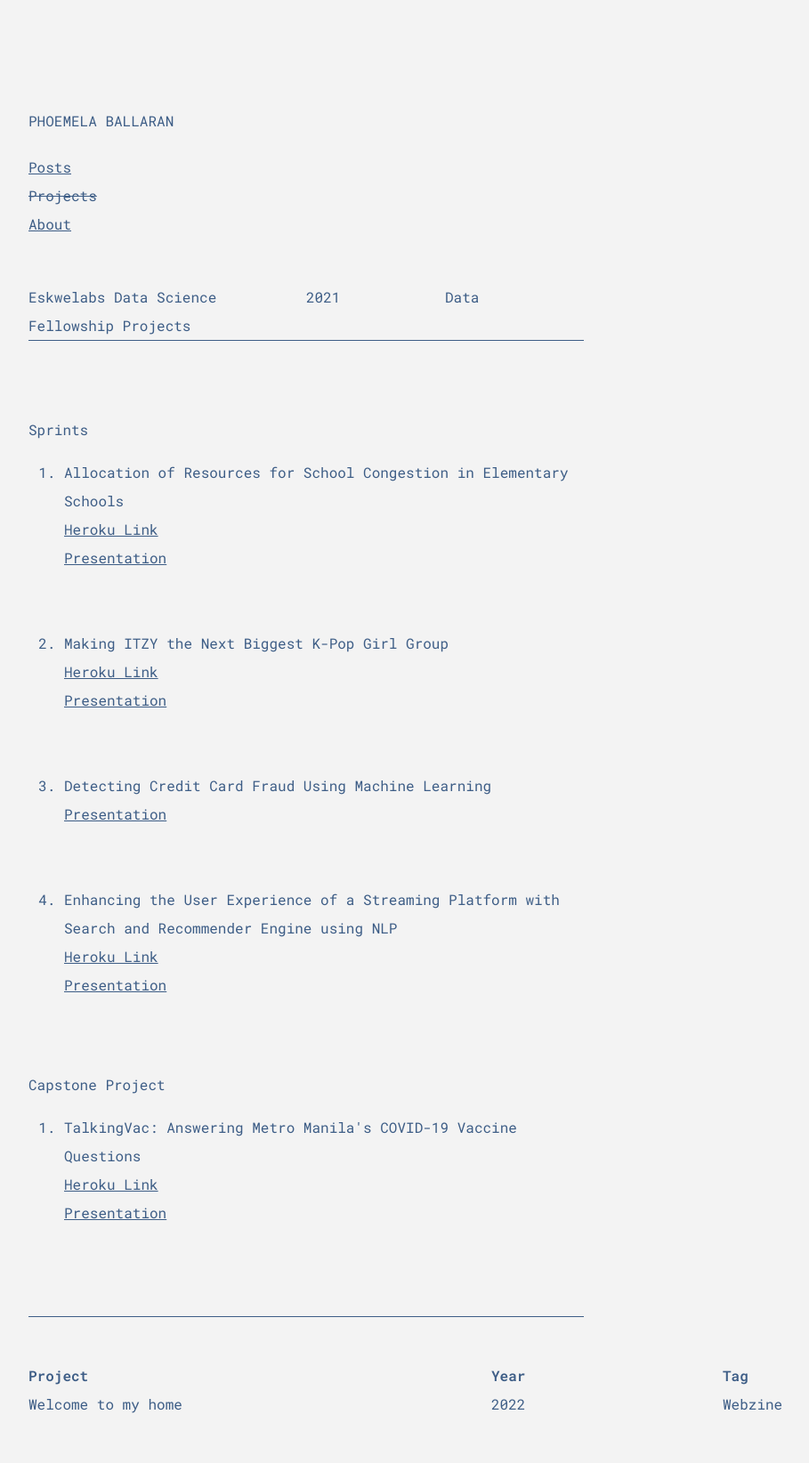
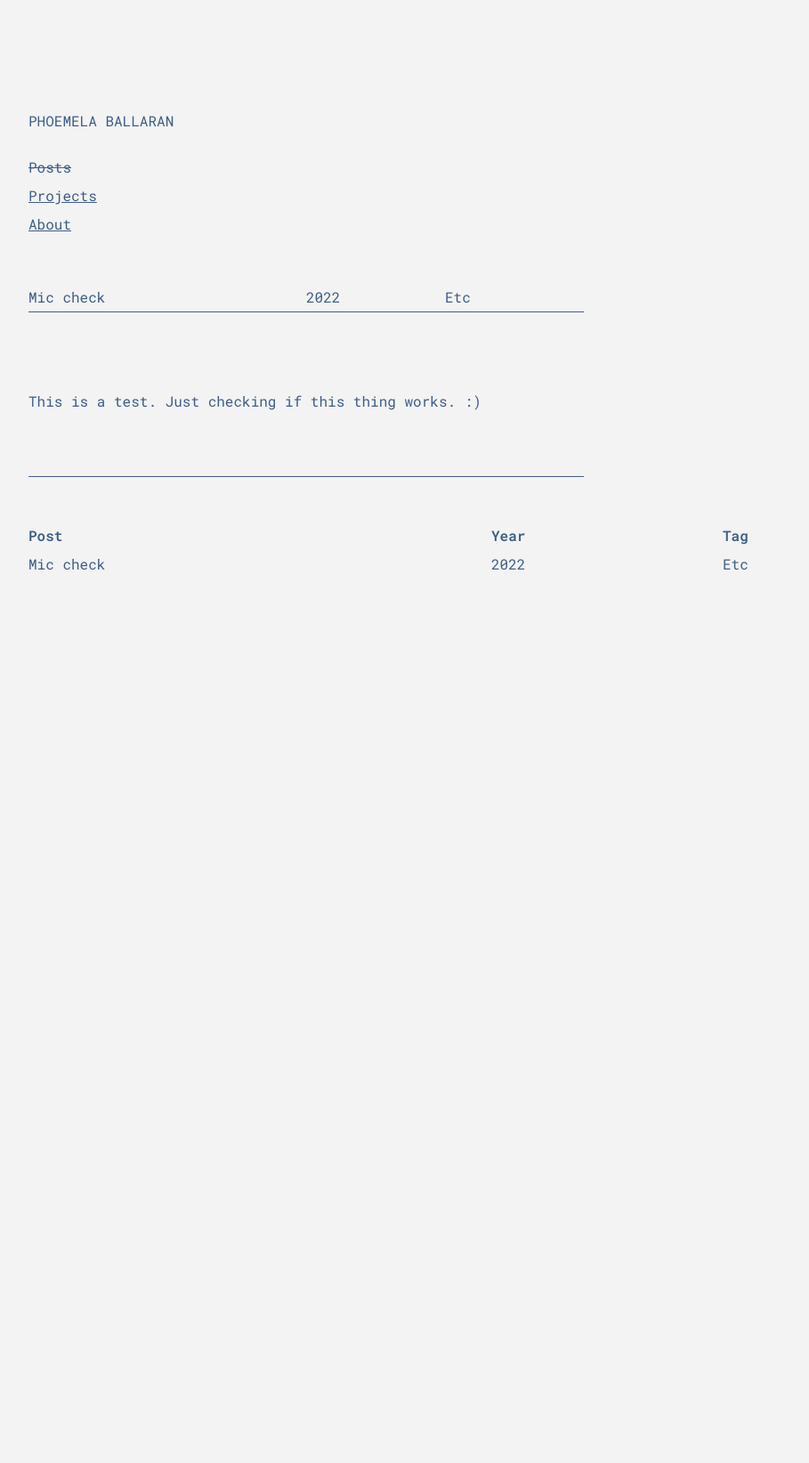
Before and after one commit to phoemelaballaran/phoemelaballaran.github.io, a Jekyll site: the page built from _posts/2021-04-01-ds-fellowship-projects.md, in a window 1280 px wide. Shown: the whole page at 89% size, without its empty margins (88-997 px from the left). Built offline with Jekyll 4.4.1, drawn with Linux system fonts in a browser that asks for light colours; after the commit the page ends 900 px from its top, so only the background shows below that.

Commit message:
Update 2021-04-01-ds-fellowship-projects.md

```diff
--- a/_posts/2021-04-01-ds-fellowship-projects.md
+++ b/_posts/2021-04-01-ds-fellowship-projects.md
@@ -1,38 +1,11 @@
 ---
-layout: project
-title:  Eskwelabs Data Science Fellowship Projects
+layout: post
+title:  Mic check
 author: Phoemela Ballaran
-category: Data
-date: 2021-04-01
+category: Etc
+date: 2022-11-05
 img: https://raw.githubusercontent.com/phoemelaballaran/imagedb/main/projects/project1.png
 ---
 <br><br>
-Sprints
-<ol>
-  <li>Allocation of Resources for School Congestion in Elementary Schools
-    <br><a href="http://sprint1project.herokuapp.com/" target="_blank">Heroku Link</a>
-    <br><a href="https://docs.google.com/presentation/d/1Hdr7euYNf3oOV0OlbH6FzoupVKFo--bb__h_H3LWtco/edit?usp=sharing" target="_blank">Presentation</a>
-  </li>
-  <br><br>
-  <li>Making ITZY the Next Biggest K-Pop Girl Group
-    <br><a href="https://sprint2project.herokuapp.com/" target="_blank">Heroku Link</a>
-    <br><a href="https://docs.google.com/presentation/d/1-P_xlfdvktveyA82FSlJyGZcW3sP5kUuPPlSWgliGaU/edit?usp=sharing" target="_blank">Presentation</a>
-  </li>
-  <br><br>
-  <li>Detecting Credit Card Fraud Using Machine Learning
-    <br><a href="https://docs.google.com/presentation/d/1-P_xlfdvktveyA82FSlJyGZcW3sP5kUuPPlSWgliGaU/edit?usp=sharing" target="_blank">Presentation</a>
-  </li>
-  <br><br>
-  <li>Enhancing the User Experience of a Streaming Platform with Search and Recommender Engine using NLP
-    <br><a href="https://sprint4project.herokuapp.com/" target="_blank">Heroku Link</a>
-    <br><a href="https://docs.google.com/presentation/d/1k5DeSWyRGx3KlGLxRyCZLuiY5IFAtDbkxA7R9duWRRI/edit?usp=sharing" target="_blank">Presentation</a>
-  </li>
-  <br><br>
-</ol>
-Capstone Project
-<ol>
-  <li>TalkingVac: Answering Metro Manila's COVID-19 Vaccine Questions
-    <br><a href = "https://talkingvac.herokuapp.com/" target="_blank">Heroku Link</a>
-    <br><a href="https://docs.google.com/presentation/d/1mEXjuDLLrg70ZRMDpA5QiliBzVfTzjnP_vmDnC3QurM/edit?usp=sharing" target="_blank">Presentation</a>
-  </li>
-  <br><br>
+This is a test. Just checking if this thing works. :)
+<br><br>
```
